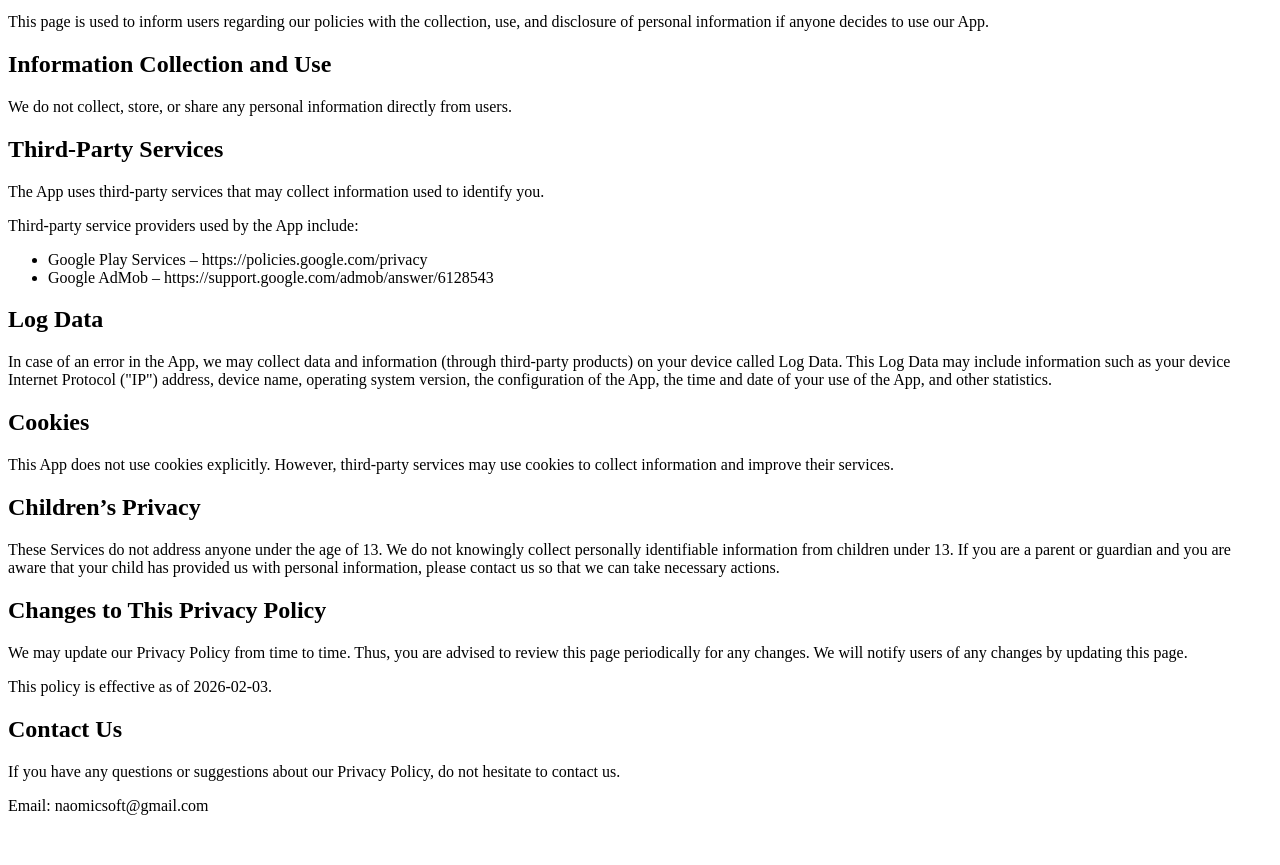
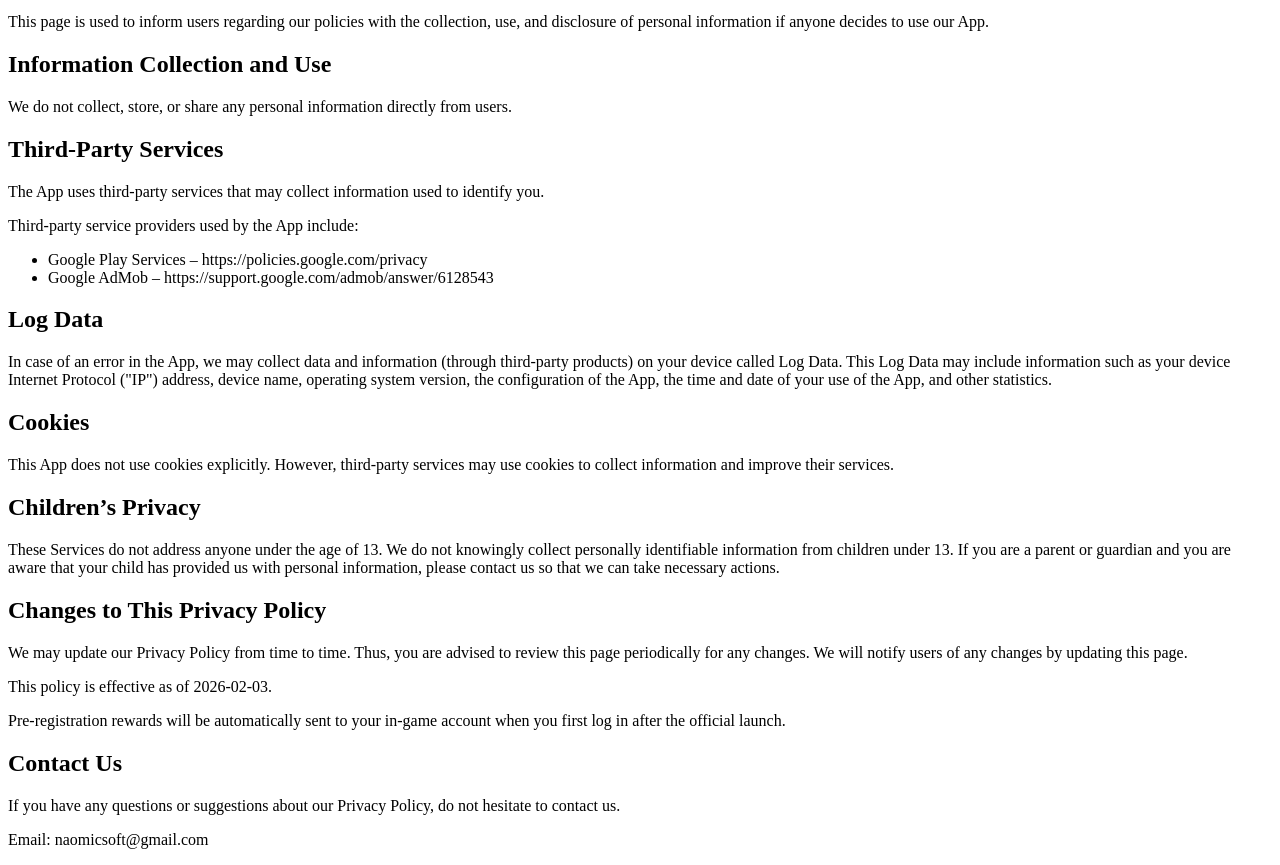
Before and after one commit to naomicsoft/privacy-policy, a plain HTML site: page index.html in a window 1280 px wide. Shown: the part 101-966 px from the top of the page. Before the commit the page ends 932 px from the top, so only its background shows below. Drawn offline with Linux system fonts and the light colour scheme.

Commit message:
Update index.html

```diff
--- a/index.html
+++ b/index.html
@@ -46,6 +46,8 @@
 
 <p>This policy is effective as of 2026-02-03.</p>
 
+<p>Pre-registration rewards will be automatically sent to your in-game account when you first log in after the official launch.</p>
+
 <h2>Contact Us</h2>
 
 <p>If you have any questions or suggestions about our Privacy Policy, do not hesitate to contact us.</p>
```
